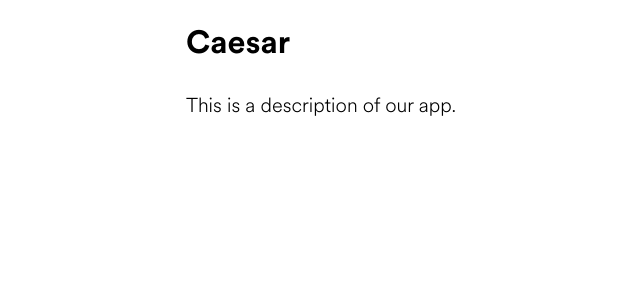
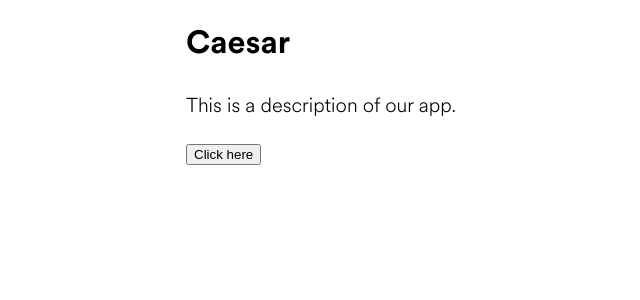
Before and after one commit to vincentmvdm/caesar, a React (Create React App) app: page / in a window 1280 px wide. Shown: the top 300 px of the page, without its empty margins (214-854 px from the left). Built offline with nearby package versions, Linux system fonts and the light colour scheme.

Commit message:
Add button

```diff
--- a/src/App.js
+++ b/src/App.js
@@ -1,8 +1,10 @@
 import React, { Component } from 'react';
 import 'sanitize.css/sanitize.css';
 import Container from './components/Container';
+import Measure from './components/Measure';
 import H1 from './components/H1';
 import P from './components/P';
+import Input from './components/Input';
 import './global-styles';
 
 class App extends Component {
@@ -10,8 +12,11 @@ class App extends Component {
         return (
             <div>
                 <Container>
-                    <H1>Caesar</H1>
-                    <P>This is a description of our app.</P>
+                    <Measure>
+                        <H1>Caesar</H1>
+                        <P>This is a description of our app.</P>
+                        <Input type="button" value="Click here" />
+                    </Measure>
                 </Container>
             </div>
         );
--- a/src/components/H1/index.js
+++ b/src/components/H1/index.js
@@ -2,9 +2,6 @@ import styled from 'styled-components';
 
 const H1 = styled.h1`
     font-size: 2rem;
-    max-width: 30rem;
-    margin-left: auto;
-    margin-right: auto;
 `;
 
 export default H1;
--- /dev/null
+++ b/src/components/Input/index.js
@@ -0,0 +1,6 @@
+import styled from 'styled-components';
+
+const Button = styled.input`
+`;
+
+export default Button;
--- /dev/null
+++ b/src/components/Measure/index.js
@@ -0,0 +1,9 @@
+import styled from 'styled-components';
+
+const Measure = styled.div`
+    max-width: 30rem;
+    margin-left: auto;
+    margin-right: auto;
+`;
+
+export default Measure;
--- a/src/components/P/index.js
+++ b/src/components/P/index.js
@@ -3,9 +3,6 @@ import styled from 'styled-components';
 const P = styled.p`
     font-size: 1.25rem;
     line-height: 1.6;
-    max-width: 30rem;
-    margin-left: auto;
-    margin-right: auto;
 `;
 
 export default P;
```
